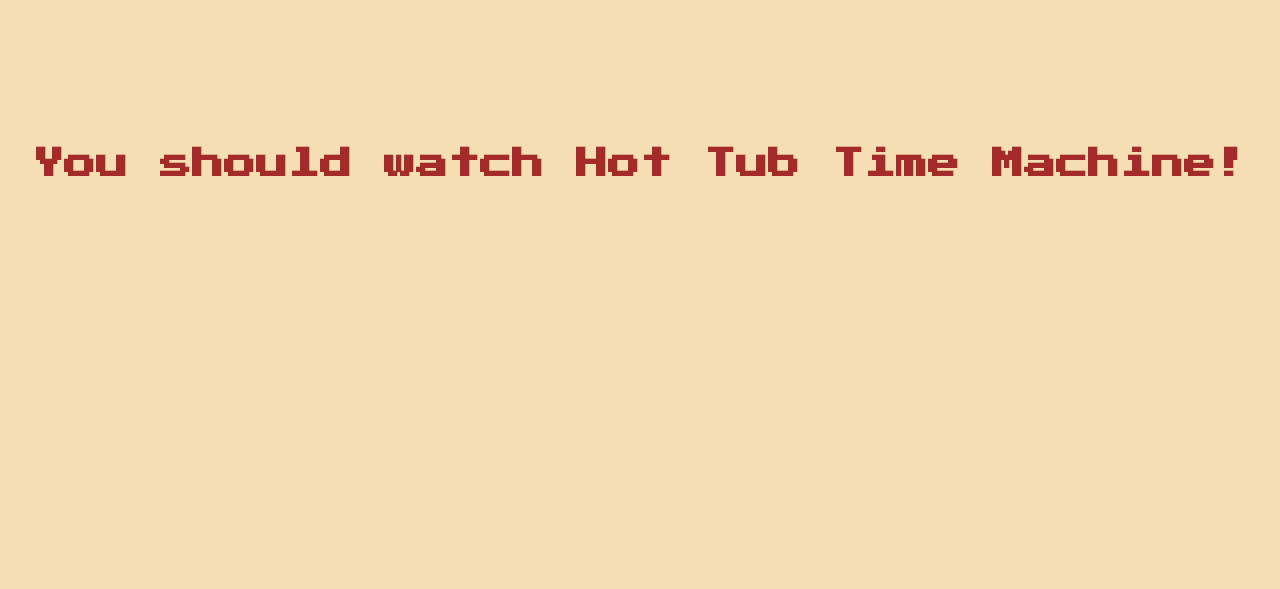
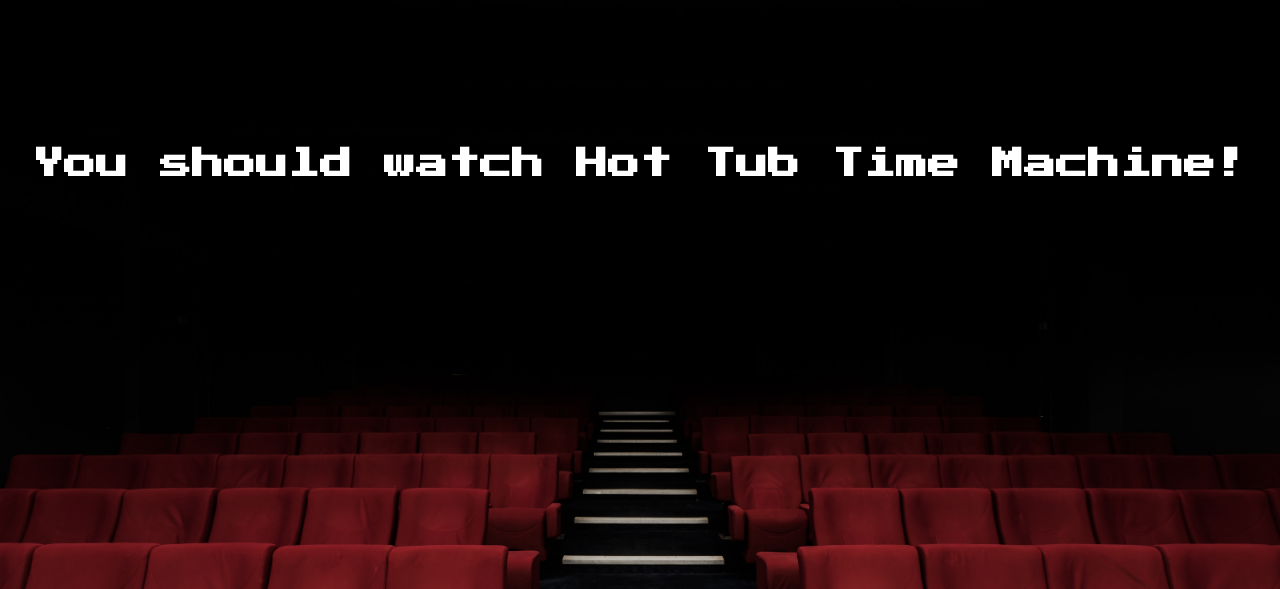
Before and after one commit to dnhckt/MovieBowl, a Flask app: page / in a window 1280 px wide. Shown: the top 589 px of the page. Run offline with Flask 2, Linux system fonts and the light colour scheme.

Commit message:
ui tweaks

```diff
--- a/static/css/main.css
+++ b/static/css/main.css
@@ -1,12 +1,19 @@
+html {
+    background: url("../felix-cinema.jpg") no-repeat center center fixed; /* Photo by Felix Mooneeram on Unsplash */
+    -webkit-background-size: cover;
+    -moz-background-size: cover;
+    -o-background-size: cover;
+    background-size: cover;
+    z-index: 1;
+}
 
 body {
     text-align: center;
-    background-color: wheat;
 }
 
 h1 {
     padding-top: 10%;
-    color: brown;
+    color: white;
     font-size: xx-large;
     font-family: 'Press Start 2P', cursive;
 }
```
Also changed, not shown: static/felix-cinema.jpg (added).
